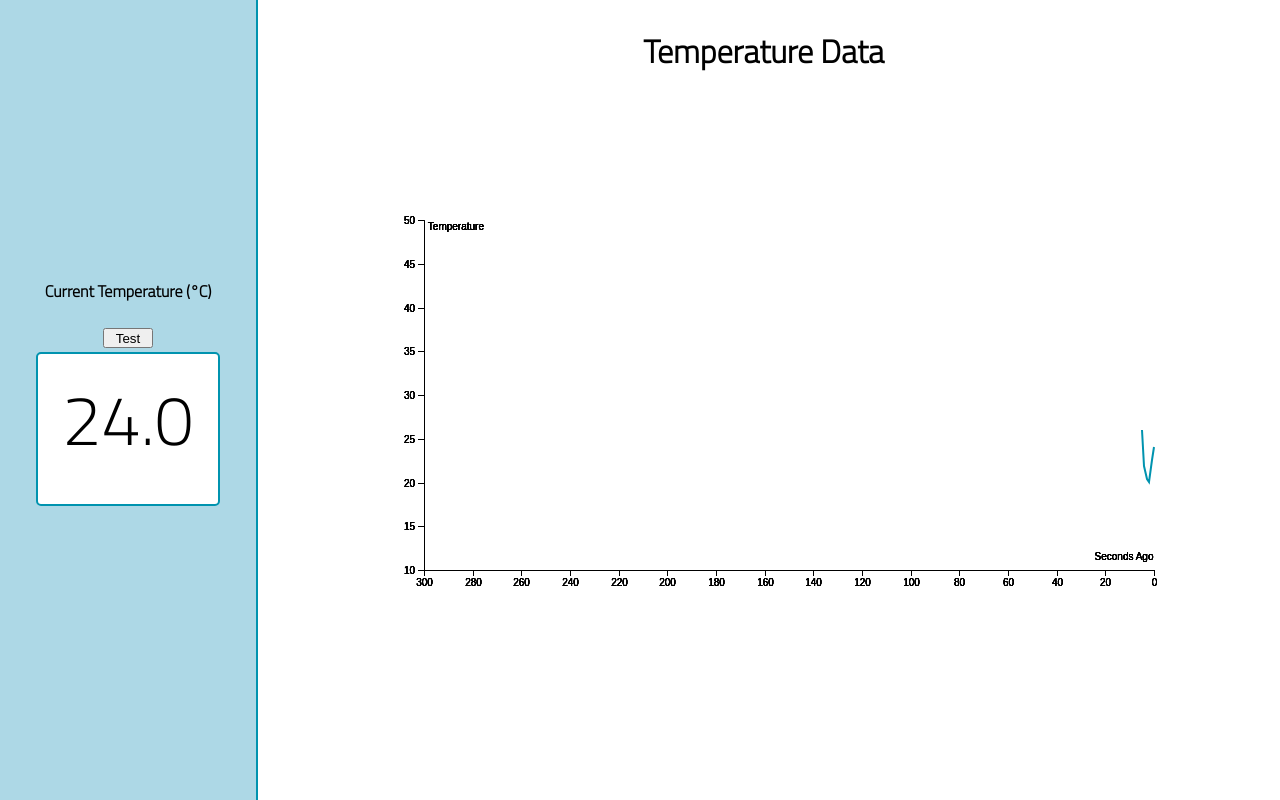
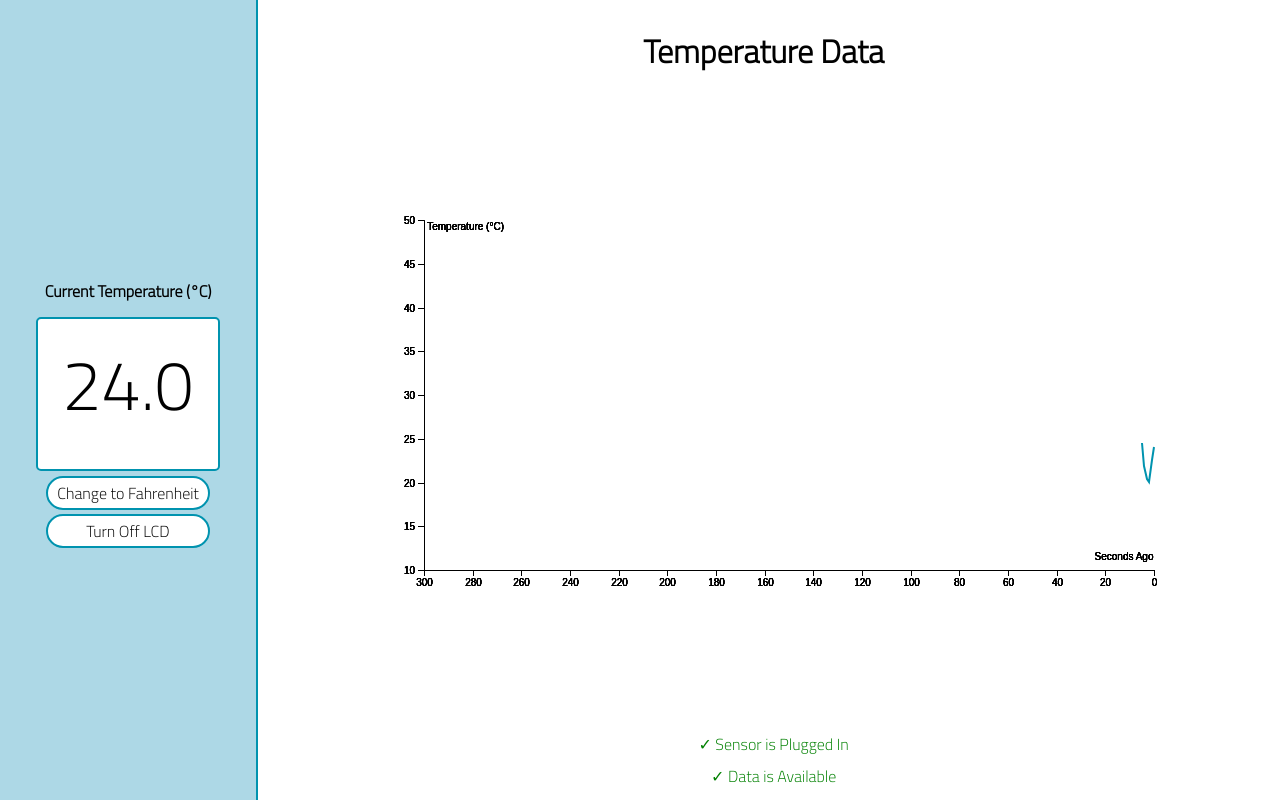
Before and after one commit to Dylan-Gardner/Lab1-Senior-Design, a plain HTML site: page Lab_1_Interface/index.html in a window 1280 px wide. Drawn offline with nearby package versions, Linux system fonts and the light colour scheme.

Commit message:
Messaging Updates

```diff
--- a/Lab_1_Interface/index.css
+++ b/Lab_1_Interface/index.css
@@ -32,7 +32,7 @@ body {
     width: 180px;
     height: 150px;
     text-align: center;
-    top: 60%;
+    top: 48%;
     left: 50%;
     transform: translate(-50%, -50%);
     background-color: white;
@@ -43,9 +43,46 @@ body {
     font-size: 70;
 }
 
-#test {
-    width: 50px;
-    height: 20px;
+#unit-change-button {
+    position: absolute;
+    top: 82%;
+    left: 50%;
+    width: 160px;
+    transform: translate(-50%, -50%);
+    background-color: white;
+    color: black;
+    border: 2px solid rgb(0, 147, 175);
+    border-radius: 25px;
+    cursor: pointer;
+}
+
+#lcd-button {
+    position: absolute;
+    top: 95%;
+    left: 50%;
+    width: 160px;
+    transform: translate(-50%, -50%);
+    background-color: white;
+    color: black;
+    border: 2px solid rgb(0, 147, 175);
+    border-radius: 25px;
+    cursor: pointer;
+}
+
+#current-sensor-message {
+    position: absolute;
+    top: 93%;
+    left: 50%;
+    transform: translate(-50%, -50%);
+    color: green;
+}
+
+#current-data-message {
+    position: absolute;
+    top: 97%;
+    left: 50%;
+    transform: translate(-50%, -50%);
+    color: green;
 }
 
 #chart-container {
@@ -70,3 +107,20 @@ body {
     left: 50%;
     transform: translate(-50%, -50%);
 }
+
+@media screen and (max-width: 1000px) {
+    #current-temp-container{
+        display: none;
+    }
+
+    #chart-container {
+        width: 100%;
+        left: 0%;
+        border-left: 2px solid white;
+    }
+
+}
+
+@media screen and (max-height: 580px) {
+
+}
--- a/Lab_1_Interface/index.html
+++ b/Lab_1_Interface/index.html
@@ -1,19 +1,9 @@
 <html>
     <head>
         <link rel="stylesheet" href="index.css">
-        <title>Examples</title>
+        <title>Thermometer Interface</title>
     </head>
     <body>
-
-        <!-- <h1>Bar Graph Example</h1>
-
-        <svg class="bar-chart"></svg>
-
-        <h1>Line Graph Example Bitcoin Data</h1>
-
-        <svg class="line-api-chart"></svg> -->
-
-        <!-- <h1>Line Graph Example Hardcoded Data</h1> -->
 
         <div id="data-container">
 
@@ -21,17 +11,19 @@
                 <div id="current-temp">
                     <h4 id="current-temp-heading">Current Temperature (°C)</h4>
                     <div id="current-temp-visual"></div>
-                    <button id="test">Test</button>
+                    <div id="unit-change-button">Change to Fahrenheit</div>
+                    <div id="lcd-button">Turn Off LCD</div>
                 </div>
             </div>
 
             <div id="chart-container">
                 <h1 id="chart-title">Temperature Data</h1>
-                <svg id="line-chart">Chart</svg>
+                <svg id="line-chart"></svg>
+                <div id="current-sensor-message">✓ Sensor is Plugged In</div>
+                <div id="current-data-message">✓ Data is Available</div>
             </div>
 
         </div>
-
 
         <script src="https://d3js.org/d3.v4.min.js"></script>
         <script src="index.js"></script>
--- a/Lab_1_Interface/index.js
+++ b/Lab_1_Interface/index.js
@@ -1,127 +1,62 @@
+// Page Load
 window.onload = function() {
     data = makeData();
     drawGraph(data);
     document.getElementById("current-temp-visual").innerHTML = Number.parseFloat(data[data.length-1].temp).toFixed(1);
 };
 
-var data = [];
-var refesh = setInterval(update, 1000);
-const dataShiftPoint = 302
-
-/*
-Test Button
-*/
-// document.onclick = clickListener;
-
-// function clickListener(e) {
-//     if(e.target.tagName == 'BUTTON') {
-//     }
-// }
-
+// Update Data
 function update() {
     generate();
-    document.getElementById("current-temp-visual").innerHTML = Number.parseFloat(data[data.length-1].temp).toFixed(1);
+    if (currentunit == "°C"){
+        document.getElementById("current-temp-visual").innerHTML = Number.parseFloat(data[data.length-1].temp).toFixed(1);
+    } else {
+        var tempNum = (data[data.length-1].temp * 9/5) + 32
+        document.getElementById("current-temp-visual").innerHTML = Number.parseFloat(tempNum).toFixed(1);
+    }
     updateGraph(data);
-    // if(data.length-2 >= 10 && data.length-2 <= 11) {
-    //     updateGraph(data);
-    // }
 }
-//     }
-// };
 
+// Generate Data for Demo
 function generate() {
+    // if (data.length > 10 && data.length < 20) {
+    //     data.push({
+    //         time: 0,
+    //         temp: +null
+    //     });
+    // } else {
+
     data.push({
         time: 0,
         temp: +Math.random() * (30.0 - 20.0) + 20.0
     });
 
+    // }
+
     for (i = 0; i < data.length-1; i++) {
         data[i].time = data[i].time + 1;
     }
-    if(data.length >= dataShiftPoint) {
+    if(data.length >= shiftpoint) {
         data.shift();
     }
 
-    // data.shift();
-
-    // alert(data.length);
-    // alert(data.length);
-    //alert(data[data.length-1].temp);
-    // alert(currentTime);
 
 }
 
-/*
-Hardcoded Data
-*/
 
+// Hardcoded Data Initialization
 function makeData() {
 
     arr = [];
     arr.push({
         time: 0,
-        temp: +26.0
+        temp: +Math.random() * (30.0 - 20.0) + 20.0
     });
-    // arr.push({
-    //     time: 2,
-    //     temp: +25.5
-    // });
-    // arr.push({
-    //     time: 3,
-    //     temp: +27.0
-    // });
-    // arr.push({
-    //     time: 4,
-    //     temp: +29.0
-    // })
-    // arr.push({
-    //     time: 5,
-    //     temp: +25.5
-    // });
-    // arr.push({
-    //     time: 6,
-    //     temp: +26.0
-    // });
-    // arr.push({
-    //     time: 7,
-    //     temp: +25.5
-    // });
-    // arr.push({
-    //     time: 8,
-    //     temp: +22.0
-    // });
-    // arr.push({
-    //     time: 9,
-    //     temp: +30.0
-    // })
-    // arr.push({
-    //     time: 10,
-    //     temp: +26.5
-    // });
-    // arr.push({
-    //     time: 11,
-    //     temp: +36.0
-    // });
-    // arr.push({
-    //     time: 12,
-    //     temp: +13.0
-    // });
-    // arr.push({
-    //     time: 13,
-    //     temp: +21.2
-    // });
-    // arr.push({
-    //     time: 14,
-    //     temp: +28.0
-    // })
     return arr;
 
 }
 
-/*
-Line Graph
-*/
-
+// Draw The Graph, No Data
 function drawGraph(data) {
 
 var svgWidth = 800, svgHeight = 400;
@@ -132,7 +67,7 @@ var height = svgHeight - margin.top - margin.bottom;
 
 var svg = d3.select('#line-chart')
     .attr("width", svgWidth)
-    .attr("height", svgHeight);
+    .attr("height", svgHeight)
 
 var g = svg.append("g")
     .attr("transform", "translate(" + margin.left + "," + margin.top + ")");
@@ -142,7 +77,7 @@ var x = d3.scaleTime()
     .rangeRound([0, width]);
 
 var y = d3.scaleLinear()
-    .domain([10, 50])
+    .domain([min, max])
     .rangeRound([height, 0]);
 
 var line = d3.line()
@@ -163,12 +98,13 @@ g.append("g")
     .call(d3.axisLeft(y))
     .append("text")
     .attr("fill", "#000")
-    .attr("x", 60)
+    .attr("x", 80)
     .attr("dy", "1.0em")
-    .text("Temperature");
+    .text("Temperature (°C)");
 
 }
 
+// Update The Graph
 function updateGraph(data) {
 
     var svgWidth = 800, svgHeight = 400;
@@ -178,13 +114,17 @@ function updateGraph(data) {
 
     var svg = d3.select('#line-chart')
         .attr("width", svgWidth)
-        .attr("height", svgHeight);
+        .attr("height", svgHeight)
 
     var u = d3.select('#line-chart')
         .selectAll('path')
         .data(data)
 
     u.exit().remove();
+
+    // var yAx = d3.selectAll('.ticks')
+
+    // yAx.exit().remove();
 
     var g = svg.append("g")
         .attr("transform", "translate(" + margin.left + "," + margin.top + ")");
@@ -195,10 +135,11 @@ function updateGraph(data) {
         .rangeRound([0, width]);
 
     var y = d3.scaleLinear()
-        .domain([10, 50])
+        .domain([min, max])
         .rangeRound([height, 0]);
 
     var line = d3.line()
+        .defined(function (d){ return d.temp != 0; })
         .x(function(d) { return x(d.time)})
         .y(function(d) { return y(d.temp)});
 
@@ -216,9 +157,9 @@ function updateGraph(data) {
         .call(d3.axisLeft(y))
         .append("text")
         .attr("fill", "#000")
-        .attr("x", 60)
+        .attr("x", 80)
         .attr("dy", "1.0em")
-        .text("Temperature");
+        .text("Temperature (°C)");
 
     g.append("path")
         .datum(data)
@@ -229,16 +170,71 @@ function updateGraph(data) {
 
 }
 
+document.getElementById('unit-change-button').onclick = function changeContent() {
+    if (document.getElementById('unit-change-button').innerHTML == "Change to Fahrenheit"){
+        unitChange("°F", "Celsius");
+    } else if (document.getElementById('unit-change-button').innerHTML == "Change to Celsius") {
+        unitChange("°C", "Fahrenheit");
+    }
+}
+
+// User Messages Demo
+
+// document.getElementById('message-test-button').onclick = function changeContent() {
+
+//     switch (document.getElementById('current-data-message').innerHTML){
+//         case "✓ Data is Available":
+//             document.getElementById('current-data-message').innerHTML = "Data is Unavailable";
+//             document.getElementById('current-data-message').style.color = "red";
+//             break;
+//         case "Data is Unavailable":
+//             document.getElementById('current-data-message').innerHTML = "✓ Data is Available";
+//             document.getElementById('current-data-message').style.color = "green";
+//             break;
+//     }
+
+//     switch (document.getElementById('current-sensor-message').innerHTML){
+//         case "✓ Sensor is Plugged In":
+//             document.getElementById('current-sensor-message').innerHTML = "Sensor is Unplugged";
+//             document.getElementById('current-sensor-message').style.color = "red";
+//             break;
+//         case "Sensor is Unplugged":
+//             document.getElementById('current-sensor-message').innerHTML = "✓ Sensor is Plugged In";
+//             document.getElementById('current-sensor-message').style.color = "green";
+//             break;
+//     }
+
+// }
+
+function unitChange(unit, string) {
+    document.getElementById('unit-change-button').innerHTML = "Change to " + string;
+    document.getElementById('current-temp-heading').innerHTML = "Current Temperature (" + unit + ")";
+    currentunit = unit;
+    update();
+    updateGraph(data);
+}
+
+var data = [];
+var refesh = setInterval(update, 1000);
+var shiftpoint = 301;
+var max = 50;
+var min = 10;
+var currentunit = "°C";
+
 
 /* Continued Implementation
 
-- Connection to Hardware
-- New data appends correctly
-- Set axises, 0-300 seconds, 10-50 degrees C
-- Text Updates
+- Unplugged Sensor Message
+- No Data Available Message
+- User Action to Turn Off Temperature Display
+- Data from the Hardware if it was one once the Web UI boots up
+- Make Graph Scrollable Horizontally
 - Scalable
-- Message when Hardware is off
-- Missing Data
+- Missing Data (Hardware is Off, Data is too Small, Data is too Large)
+- If the Hardware is Off the Live Data should continue to come and be missing
+
+Finished but just need to implement it with data from hardware
+- Missing Data can be shown with null in the data array
 
 */
 
```
